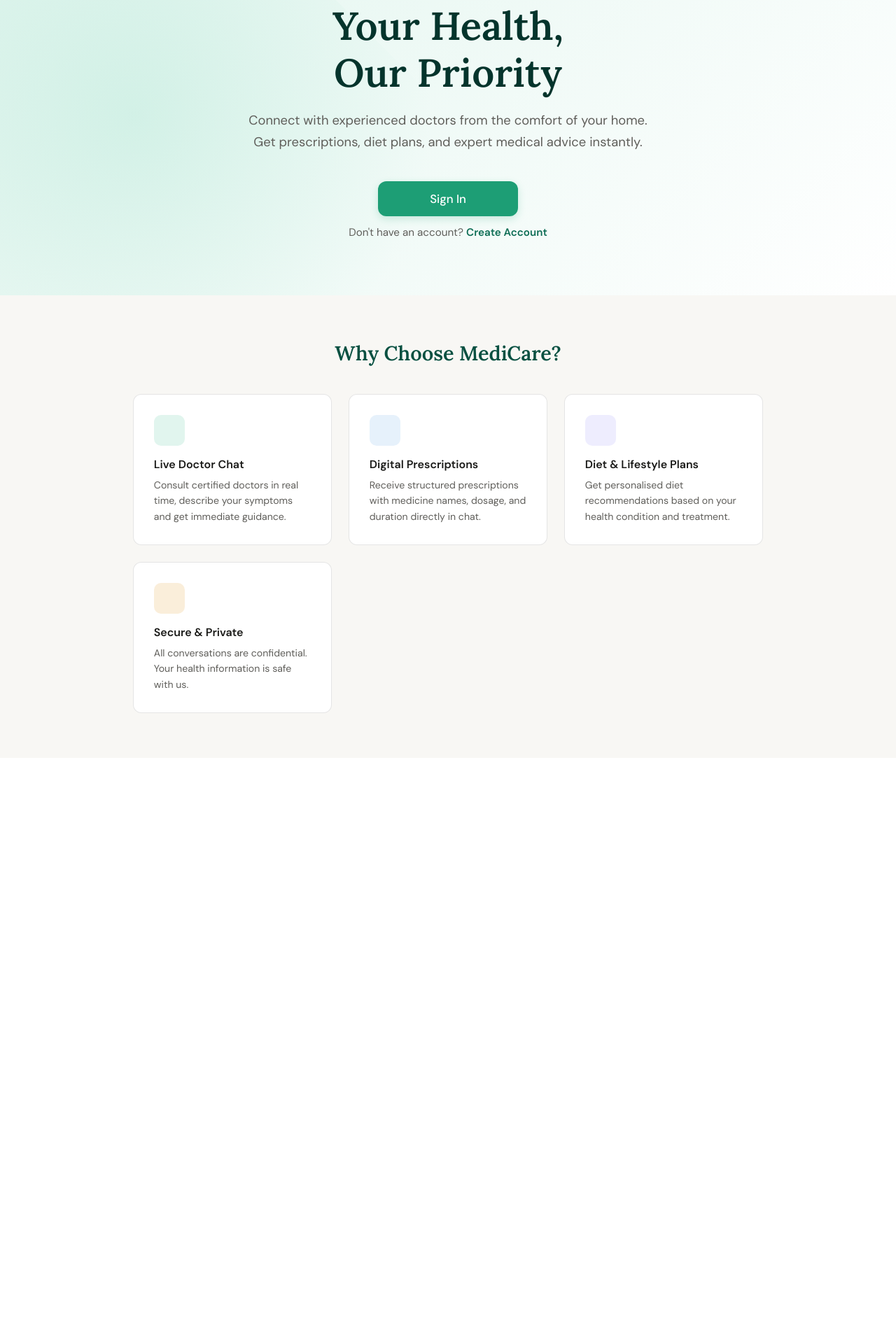
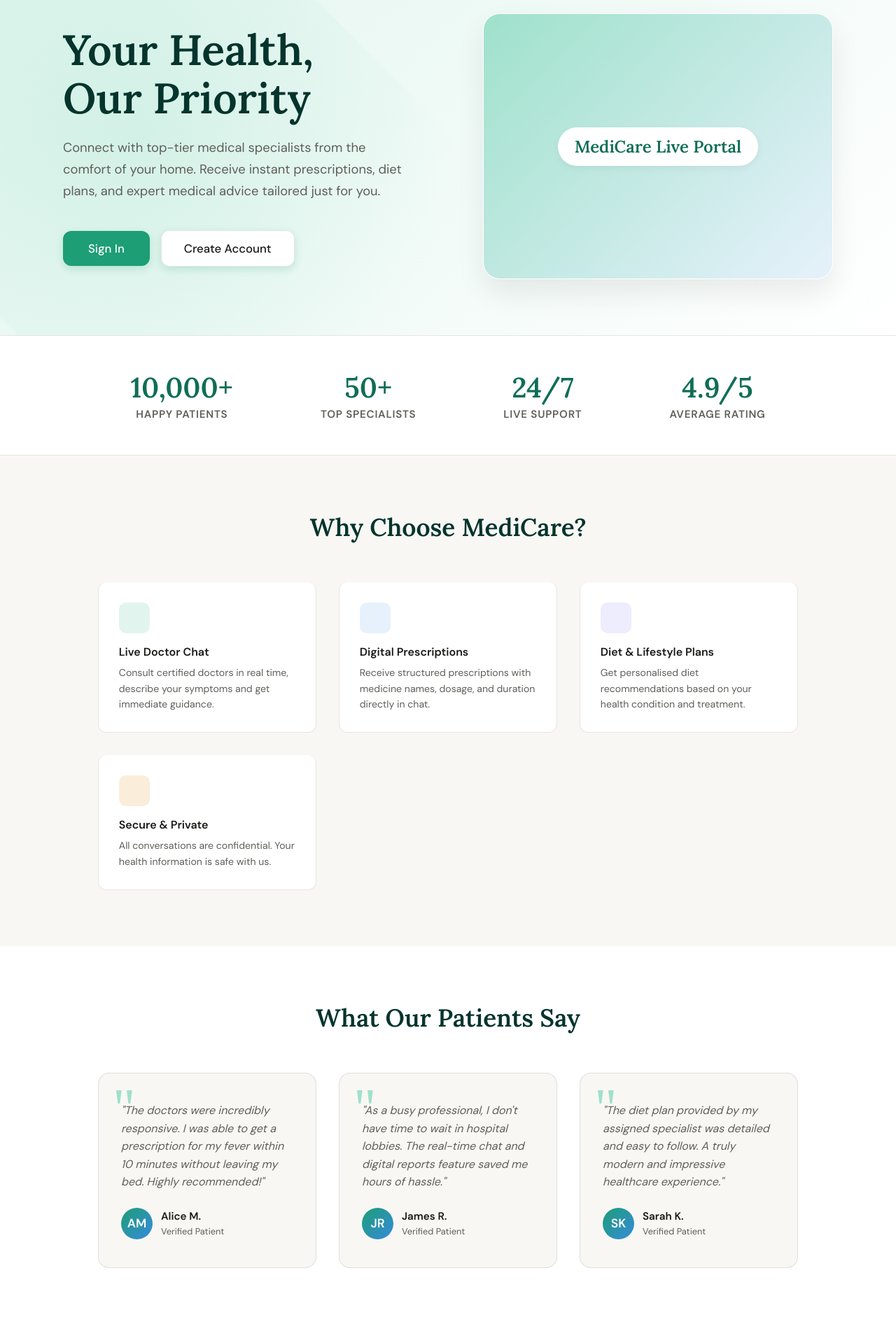
Before and after one commit to kollivarshini020705/hospital-website, a website: page index.html in a window 1280 px wide. Shown: the part 163-2055 px from the top of the page at 70% size. Before the commit the page ends 1246 px from the top, so only its background shows below. Drawn offline with Linux system fonts and the light colour scheme.

Commit message:
Major UI/UX redesign of the Home Page

```diff
--- a/index.html
+++ b/index.html
@@ -43,21 +43,47 @@
   .page.active { display: block; }
 
   /* HERO */
-  .hero { background: linear-gradient(135deg, var(--teal-50) 0%, #fff 100%); padding: 6rem 2rem 5rem; text-align: center; position: relative; overflow: hidden; }
+  .hero { background: linear-gradient(135deg, var(--teal-50) 0%, #fff 100%); padding: 7rem 2rem 5rem; position: relative; overflow: hidden; }
   .hero::before { content: ''; position: absolute; top: -50%; left: -10%; width: 50%; height: 200%; background: radial-gradient(circle, var(--teal-100) 0%, transparent 70%); opacity: 0.3; transform: rotate(-45deg); z-index: 0; }
-  .hero h1 { font-family: 'Lora', serif; font-size: 3.5rem; color: var(--teal-900); margin-bottom: 1.2rem; line-height: 1.2; position: relative; z-index: 1; animation: fadeInDown 0.8s ease-out; }
-  .hero p { font-size: 1.15rem; color: var(--text-sec); max-width: 580px; margin: 0 auto 2.5rem; line-height: 1.7; position: relative; z-index: 1; animation: fadeInUp 0.8s ease-out 0.2s both; }
-  .hero-btns { display: flex; gap: 1rem; justify-content: center; flex-wrap: wrap; position: relative; z-index: 1; animation: fadeInUp 0.8s ease-out 0.4s both; }
+  .hero-content-wrapper { max-width: 1100px; margin: 0 auto; display: flex; align-items: center; justify-content: space-between; gap: 4rem; position: relative; z-index: 1; }
+  .hero-text { flex: 1; text-align: left; }
+  .hero h1 { font-family: 'Lora', serif; font-size: 3.8rem; color: var(--teal-900); margin-bottom: 1.2rem; line-height: 1.15; animation: fadeInDown 0.8s ease-out; }
+  .hero p { font-size: 1.15rem; color: var(--text-sec); max-width: 500px; margin-bottom: 2.5rem; line-height: 1.7; animation: fadeInUp 0.8s ease-out 0.2s both; }
+  .hero-btns { display: flex; gap: 1rem; flex-wrap: wrap; align-items: center; animation: fadeInUp 0.8s ease-out 0.4s both; }
   .hero-btns .btn { padding: 14px 32px; font-size: 1.05rem; border-radius: 12px; box-shadow: 0 4px 12px rgba(29, 158, 117, 0.2); }
   .hero-btns .btn:hover { transform: translateY(-2px); box-shadow: 0 6px 16px rgba(29, 158, 117, 0.3); }
+  .hero-image { flex: 1; display: flex; justify-content: flex-end; animation: fadeInUp 0.8s ease-out 0.3s both; }
+  .hero-image-placeholder { width: 100%; max-width: 500px; height: 380px; background: linear-gradient(135deg, var(--teal-100), var(--blue-50)); border-radius: 24px; border: 1px solid white; box-shadow: 0 20px 40px rgba(0,0,0,0.08); display: flex; align-items: center; justify-content: center; position: relative; overflow: hidden; }
+  .hero-image-placeholder::after { content: ''; position: absolute; inset: 0; background-image: radial-gradient(var(--teal-300) 2px, transparent 2px); background-size: 20px 20px; opacity: 0.15; }
+  .hero-image-placeholder span { font-size: 1.5rem; color: var(--teal-600); font-weight: 600; font-family: 'Lora', serif; position: relative; z-index: 1; background: white; padding: 12px 24px; border-radius: 30px; box-shadow: 0 4px 12px rgba(0,0,0,0.05); }
+
+  /* QUICK STATS */
+  .quick-stats { background: white; padding: 3rem 2rem; border-top: 1px solid var(--border); border-bottom: 1px solid var(--border); }
+  .stats-grid { max-width: 1000px; margin: 0 auto; display: flex; justify-content: space-around; flex-wrap: wrap; gap: 2rem; }
+  .stat-item { text-align: center; }
+  .stat-num { font-family: 'Lora', serif; font-size: 2.5rem; font-weight: 700; color: var(--teal-600); margin-bottom: 0.2rem; }
+  .stat-label { font-size: 0.95rem; font-weight: 600; color: var(--text-sec); text-transform: uppercase; letter-spacing: 0.05em; }
+
+  /* TESTIMONIALS */
+  .testimonials-section { padding: 5rem 2rem; background: white; }
+  .testimonials-section h2 { font-family: 'Lora', serif; text-align: center; font-size: 2.2rem; color: var(--teal-900); margin-bottom: 3.5rem; }
+  .test-grid { display: grid; grid-template-columns: repeat(auto-fit, minmax(300px, 1fr)); gap: 2rem; max-width: 1000px; margin: 0 auto; }
+  .test-card { padding: 2.5rem 2rem; background: var(--bg-sec); border-radius: 16px; position: relative; border: 1px solid var(--border); transition: transform 0.3s; }
+  .test-card:hover { transform: translateY(-5px); }
+  .test-card::before { content: '"'; position: absolute; top: 10px; left: 20px; font-size: 5rem; font-family: serif; color: var(--teal-100); line-height: 1; z-index: 0; }
+  .test-text { font-size: 1rem; color: var(--text-sec); line-height: 1.6; margin-bottom: 1.5rem; position: relative; z-index: 1; font-style: italic; }
+  .test-author { display: flex; align-items: center; gap: 12px; position: relative; z-index: 1; }
+  .test-av { width: 45px; height: 45px; border-radius: 50%; background: linear-gradient(135deg, var(--teal-400), var(--blue-400)); color: white; display: flex; align-items: center; justify-content: center; font-weight: bold; font-size: 1.1rem; }
+  .test-name { font-size: 0.95rem; font-weight: 600; color: var(--text); display: block; }
+  .test-role { font-size: 0.8rem; color: var(--text-sec); }
 
   @keyframes fadeInDown { from { opacity: 0; transform: translateY(-20px); } to { opacity: 1; transform: translateY(0); } }
   @keyframes fadeInUp { from { opacity: 0; transform: translateY(20px); } to { opacity: 1; transform: translateY(0); } }
 
   /* FEATURES */
-  .features { padding: 4rem 2rem; background: var(--bg-sec); }
-  .features h2 { font-family: 'Lora', serif; text-align: center; font-size: 1.8rem; color: var(--teal-800); margin-bottom: 2.5rem; }
-  .features-grid { display: grid; grid-template-columns: repeat(auto-fit, minmax(220px, 1fr)); gap: 1.5rem; max-width: 900px; margin: 0 auto; }
+  .features { padding: 5rem 2rem; background: var(--bg-sec); }
+  .features h2 { font-family: 'Lora', serif; text-align: center; font-size: 2.2rem; color: var(--teal-900); margin-bottom: 3.5rem; }
+  .features-grid { display: grid; grid-template-columns: repeat(auto-fit, minmax(240px, 1fr)); gap: 2rem; max-width: 1000px; margin: 0 auto; }
   .feature-card { background: white; border: 1px solid var(--border); border-radius: 12px; padding: 1.8rem; transition: transform 0.3s ease, box-shadow 0.3s ease; }
   .feature-card:hover { transform: translateY(-8px); box-shadow: 0 12px 24px rgba(0,0,0,0.06); border-color: var(--teal-100); }
   .feature-icon { width: 44px; height: 44px; border-radius: 10px; display: flex; align-items: center; justify-content: center; margin-bottom: 1rem; font-size: 1.3rem; }
@@ -247,38 +273,105 @@
 <!-- HOME PAGE -->
 <div id="page-home" class="page active">
   <div class="hero">
-    <h1>Your Health,<br>Our Priority</h1>
-    <p>Connect with experienced doctors from the comfort of your home. Get prescriptions, diet plans, and expert medical advice instantly.</p>
-    <div class="hero-btns" id="hero-auth-btns" style="flex-direction: column; align-items: center; gap: 0.8rem;">
-      <button class="btn btn-primary" style="width: 200px;" onclick="showPage('login')">Sign In</button>
-      <span style="font-size: 0.95rem; color: var(--text-sec);">Don't have an account? <a href="#" onclick="showPage('signup')" style="color: var(--teal-600); text-decoration: none; font-weight: 600;">Create Account</a></span>
-    </div>
-    <div class="hero-btns" id="hero-portal-btn" style="display:none; justify-content: center;">
-      <button class="btn btn-primary" style="width: 220px;" onclick="showPage('portal')">Go to My Portal</button>
+    <div class="hero-content-wrapper">
+      <div class="hero-text">
+        <h1>Your Health,<br>Our Priority</h1>
+        <p>Connect with top-tier medical specialists from the comfort of your home. Receive instant prescriptions, diet plans, and expert medical advice tailored just for you.</p>
+        <div class="hero-btns" id="hero-auth-btns">
+          <button class="btn btn-primary" style="padding: 14px 36px;" onclick="showPage('login')">Sign In</button>
+          <button class="btn" style="background: white; border: 1px solid var(--border); color: var(--text);" onclick="showPage('signup')">Create Account</button>
+        </div>
+        <div class="hero-btns" id="hero-portal-btn" style="display:none;">
+          <button class="btn btn-primary" style="padding: 14px 40px;" onclick="showPage('portal')">Go to My Portal</button>
+        </div>
+      </div>
+      <div class="hero-image">
+        <div class="hero-image-placeholder">
+          <span>MediCare Live Portal</span>
+        </div>
+      </div>
     </div>
   </div>
+
+  <div class="quick-stats">
+    <div class="stats-grid">
+      <div class="stat-item">
+        <div class="stat-num">10,000+</div>
+        <div class="stat-label">Happy Patients</div>
+      </div>
+      <div class="stat-item">
+        <div class="stat-num">50+</div>
+        <div class="stat-label">Top Specialists</div>
+      </div>
+      <div class="stat-item">
+        <div class="stat-num">24/7</div>
+        <div class="stat-label">Live Support</div>
+      </div>
+      <div class="stat-item">
+        <div class="stat-num">4.9/5</div>
+        <div class="stat-label">Average Rating</div>
+      </div>
+    </div>
+  </div>
+
   <div class="features">
     <h2>Why Choose MediCare?</h2>
     <div class="features-grid">
-      <div class="feature-card">
+      <div class="feature-card" style="border-top: 4px solid var(--teal-500);">
         <div class="feature-icon fi-teal"></div>
         <h3>Live Doctor Chat</h3>
         <p>Consult certified doctors in real time, describe your symptoms and get immediate guidance.</p>
       </div>
-      <div class="feature-card">
+      <div class="feature-card" style="border-top: 4px solid var(--blue-500);">
         <div class="feature-icon fi-blue"></div>
         <h3>Digital Prescriptions</h3>
         <p>Receive structured prescriptions with medicine names, dosage, and duration directly in chat.</p>
       </div>
-      <div class="feature-card">
+      <div class="feature-card" style="border-top: 4px solid var(--purple-500);">
         <div class="feature-icon fi-purple"></div>
         <h3>Diet & Lifestyle Plans</h3>
         <p>Get personalised diet recommendations based on your health condition and treatment.</p>
       </div>
-      <div class="feature-card">
+      <div class="feature-card" style="border-top: 4px solid var(--amber-500);">
         <div class="feature-icon fi-amber"></div>
         <h3>Secure & Private</h3>
         <p>All conversations are confidential. Your health information is safe with us.</p>
+      </div>
+    </div>
+  </div>
+
+  <div class="testimonials-section">
+    <h2>What Our Patients Say</h2>
+    <div class="test-grid">
+      <div class="test-card">
+        <div class="test-text">"The doctors were incredibly responsive. I was able to get a prescription for my fever within 10 minutes without leaving my bed. Highly recommended!"</div>
+        <div class="test-author">
+          <div class="test-av">AM</div>
+          <div>
+            <span class="test-name">Alice M.</span>
+            <span class="test-role">Verified Patient</span>
+          </div>
+        </div>
+      </div>
+      <div class="test-card">
+        <div class="test-text">"As a busy professional, I don't have time to wait in hospital lobbies. The real-time chat and digital reports feature saved me hours of hassle."</div>
+        <div class="test-author">
+          <div class="test-av">JR</div>
+          <div>
+            <span class="test-name">James R.</span>
+            <span class="test-role">Verified Patient</span>
+          </div>
+        </div>
+      </div>
+      <div class="test-card">
+        <div class="test-text">"The diet plan provided by my assigned specialist was detailed and easy to follow. A truly modern and impressive healthcare experience."</div>
+        <div class="test-author">
+          <div class="test-av">SK</div>
+          <div>
+            <span class="test-name">Sarah K.</span>
+            <span class="test-role">Verified Patient</span>
+          </div>
+        </div>
       </div>
     </div>
   </div>
```
